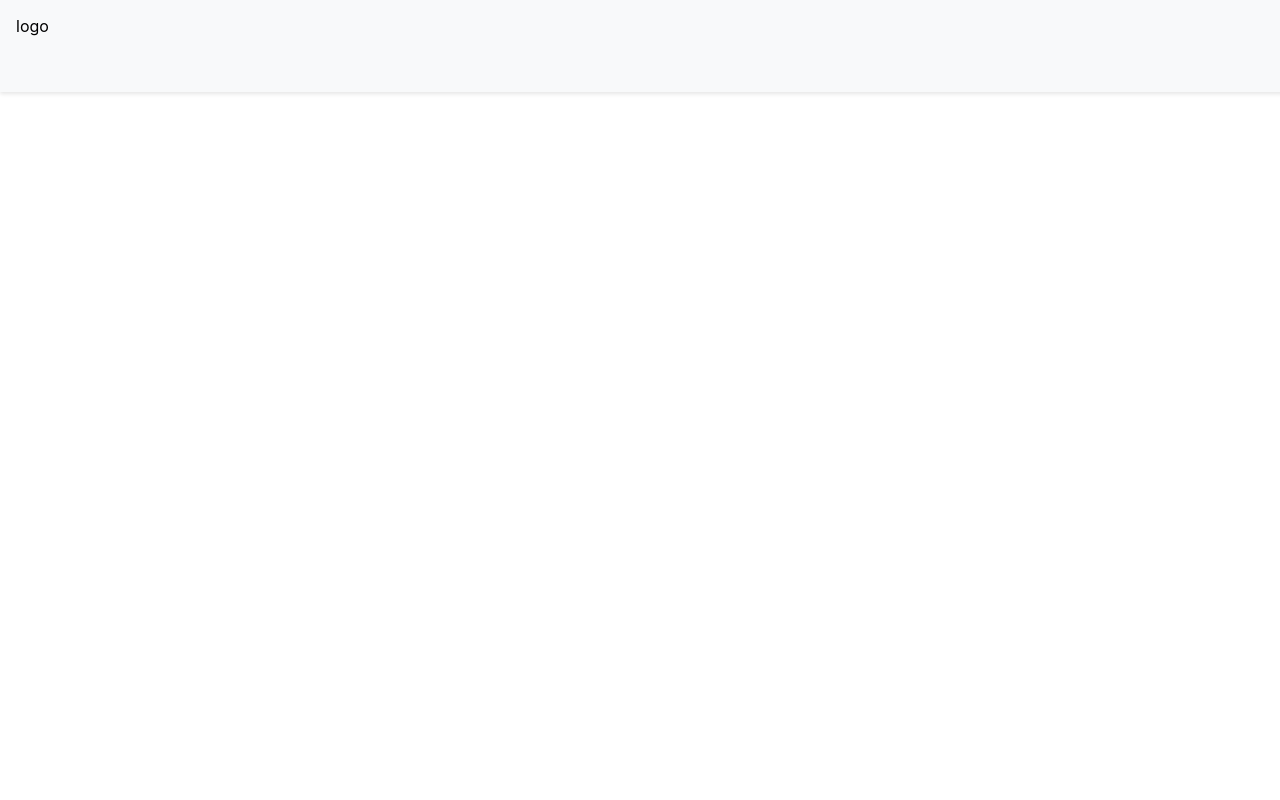
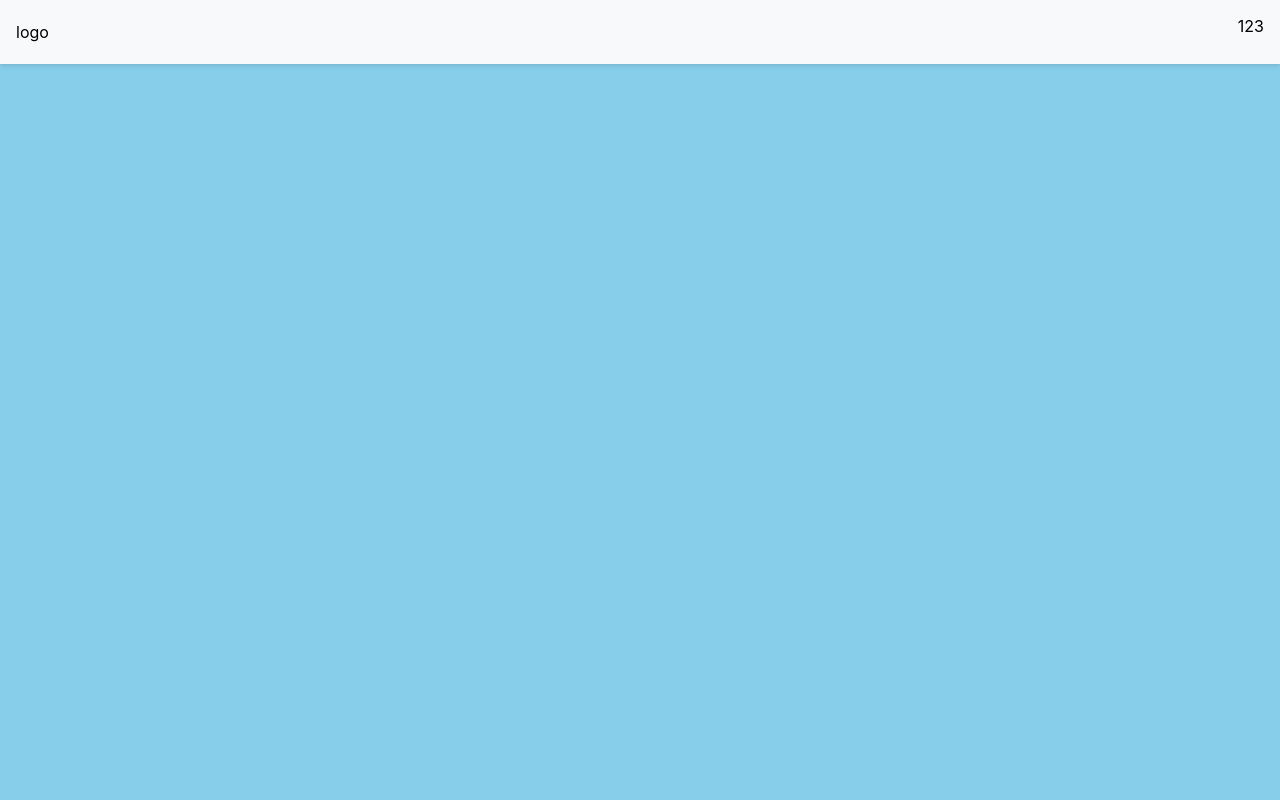
Before and after one commit to damhyeong/GDH-Portfolio, a React (Create React App) app: page / in a window 1280 px wide. Shown: the top 800 px of the page. Built offline with nearby package versions, Linux system fonts and the light colour scheme.

Commit message:
Before Add Branch "dev" I Committed

```diff
--- a/src/App.scss
+++ b/src/App.scss
@@ -1,20 +1,37 @@
+.App{
+  display: flex;
+  flex-direction: column;
+  width: 100%;
+
+
   .header{
     position: fixed;
+    display: flex;
+    flex-direction: row;
+    justify-content: space-between;
     top: 0;
     left: 0;
     width: 100%;
+    height : 4rem;
     z-index: 1000;
-  overflow: auto;
 
     background-color: #f8f9fa; // 배경색
     box-shadow: 0 2px 4px rgba(0, 0, 0, 0.1); // 상단에 그림자 효과
-  padding: 1rem; // 안쪽 여백
+     // 안쪽 여백
+
+
 
     .logo{
-    float: left;
+      display: flex;
+      justify-content: center;
+      align-items: center;
+      padding: 1rem;
     }
+    .navi{
+      display: flex;
+      flex-direction: row;
+      padding: 1rem;
 
-  .navigation{
-    float: right;
     }
   }
+}
--- a/src/App.tsx
+++ b/src/App.tsx
@@ -6,14 +6,14 @@ import Main from "./component/Main/Main";
 function App() {
   return (
     <div className="App">
-      <header className={"header"}>
+      <div className={"header"}>
         <div className={"logo"}>logo</div>
-        <div className={"navigation"}>
-          <div>1</div>
-          <div>2</div>
-          <div>3</div>
+        <div className={"navi"}>
+            <div>1</div>
+            <div>2</div>
+            <div>3</div>
         </div>
-      </header>
+      </div>
       <Main/>
     </div>
   );
--- /dev/null
+++ b/src/component/Main/Main.scss
@@ -0,0 +1,21 @@
+.main-component{
+  display: flex;
+  flex-direction: column;
+  width: 100%;
+
+  .first{
+    display: flex;
+    background-color: skyblue;
+    height: 100vh;
+  }
+  .second{
+    display: flex;
+    background-color: lightgreen;
+    height: 100vh;
+  }
+  .third{
+    display: flex;
+    background-color: lightcoral;
+    height: 100vh;
+  }
+}
--- a/src/component/Main/Main.tsx
+++ b/src/component/Main/Main.tsx
@@ -1,9 +1,18 @@
 import React from "react";
+import "./Main.scss"
 
 const Main = () => {
     return (
-        <div>
-
+        <div className={"main-component"}>
+            <div className={"first"}>
+                first
+            </div>
+            <div className={"second"}>
+                second
+            </div>
+            <div className={"third"}>
+                third
+            </div>
         </div>
     )
 }
```
Lines whose indentation alone changed are shown as unchanged.
